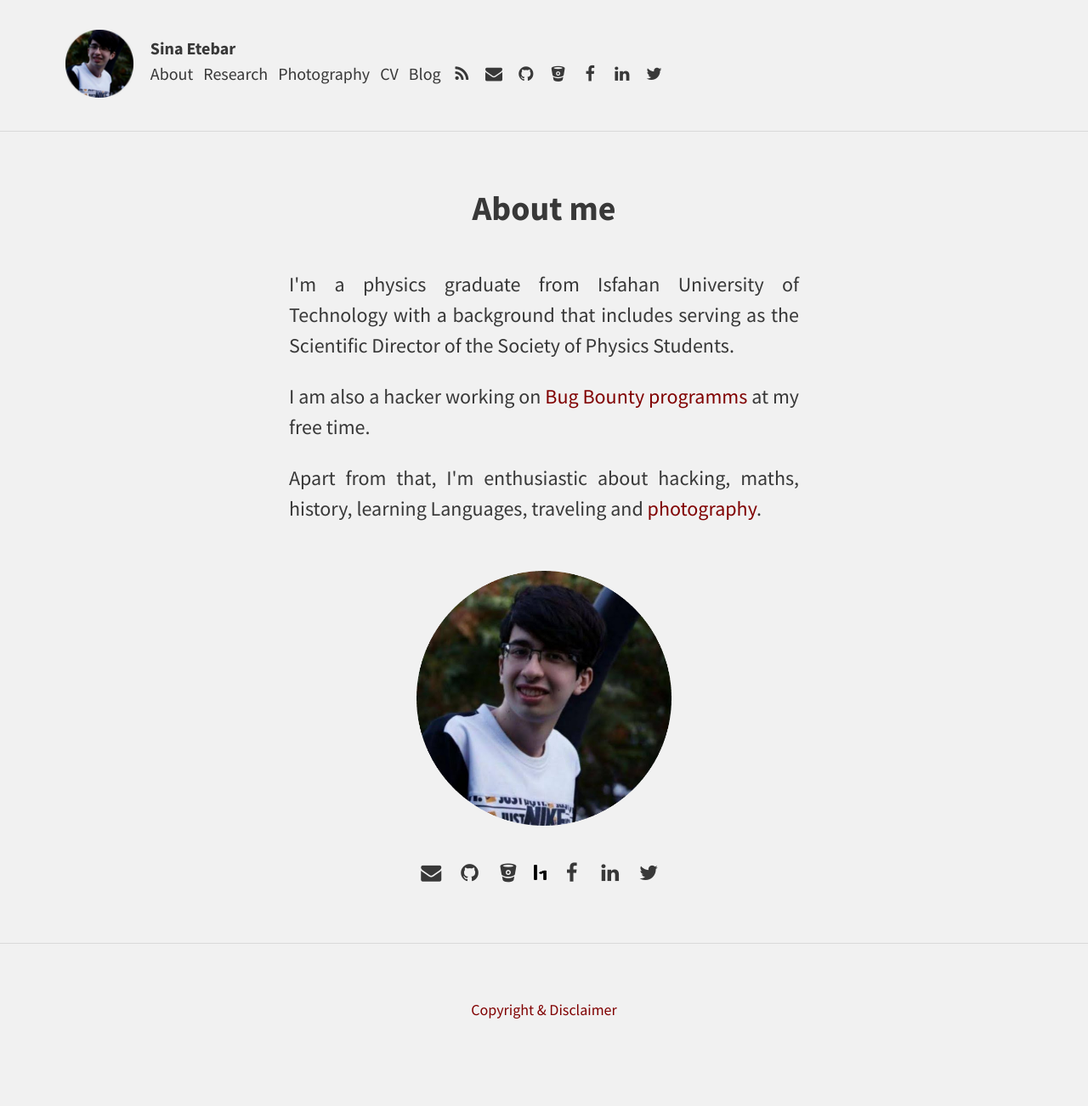
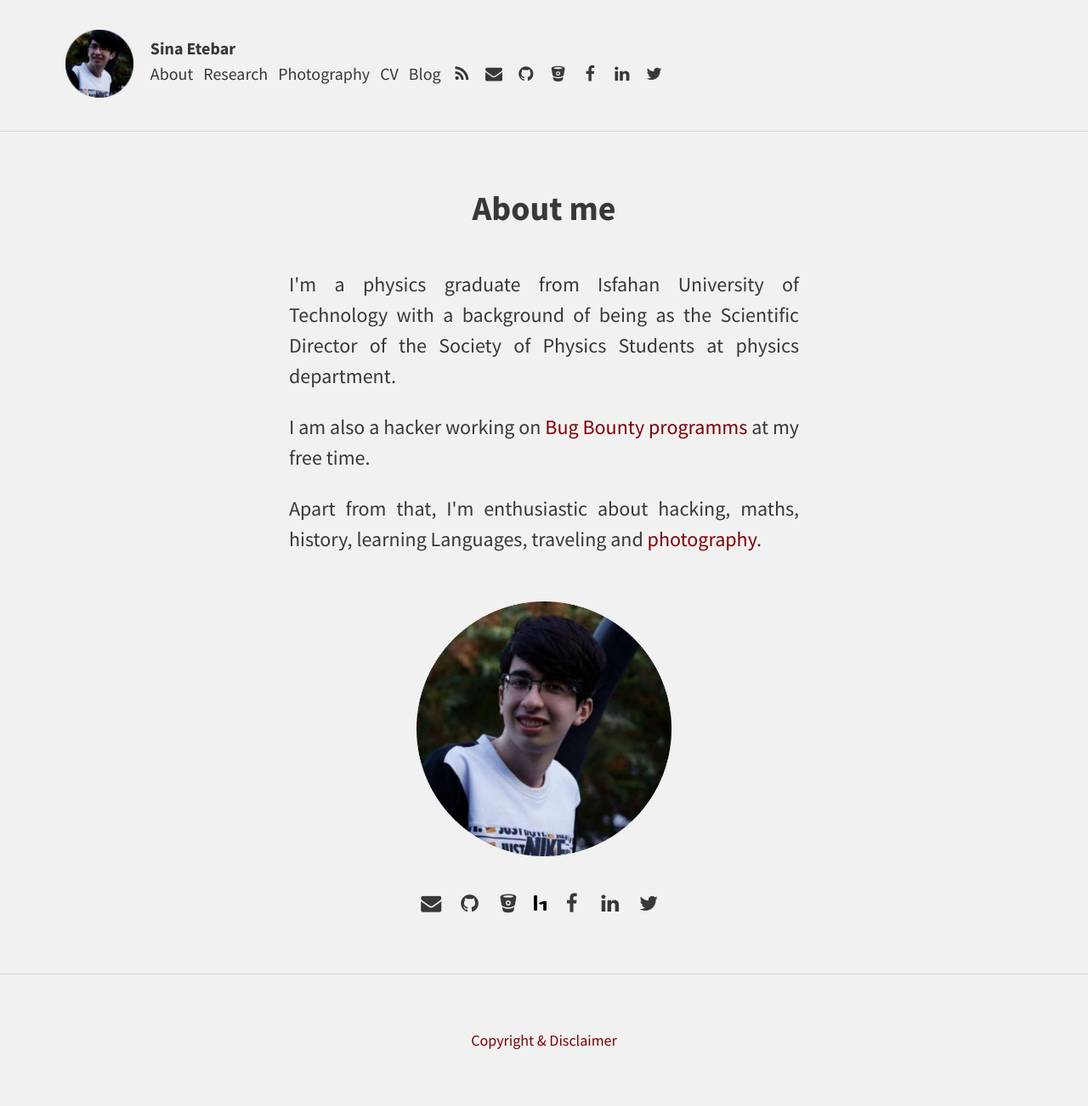
Before and after one commit to SinaEtebar/Website, a Jekyll site: the page built from index.html, in a window 1280 px wide. Shown: the whole page at 85% size. Built offline with Jekyll 4.4.1, drawn with Linux system fonts in a browser that asks for light colours; the list of posts is cut into pages by our own code; before the commit the page ends 1266 px from its top, so only the background shows below that.

Commit message:
Update index.html

```diff
--- a/index.html
+++ b/index.html
@@ -8,7 +8,7 @@ title: About me
 	  <!--<p>
 		I'm a particle physics student at <a href="https://www.uniroma1.it/en">Sapienza University of Rome</a>, working on <a href="https://en.wikipedia.org/wiki/Neutrino">neutrino physics</a> and detecting <a href="https://en.wikipedia.org/wiki/Dark_matter">dark matter</a>.
 	  </p>-->
-	  <p>I'm a physics graduate from Isfahan University of Technology with a background that includes serving as the Scientific Director of the Society of Physics Students.</p>
+	  <p>I'm a physics graduate from Isfahan University of Technology with a background of being as the Scientific Director of the Society of Physics Students at physics department.</p>
 	  <p>I am also a hacker working on <a href="https://en.wikipedia.org/wiki/Bug_bounty_program">Bug Bounty programms</a> at my free time.</p>
 	  <p>Apart from that, I'm enthusiastic about hacking, maths, history, learning Languages, traveling and <a href="/photography/">photography</a>.</p>
 	  <br>
```
